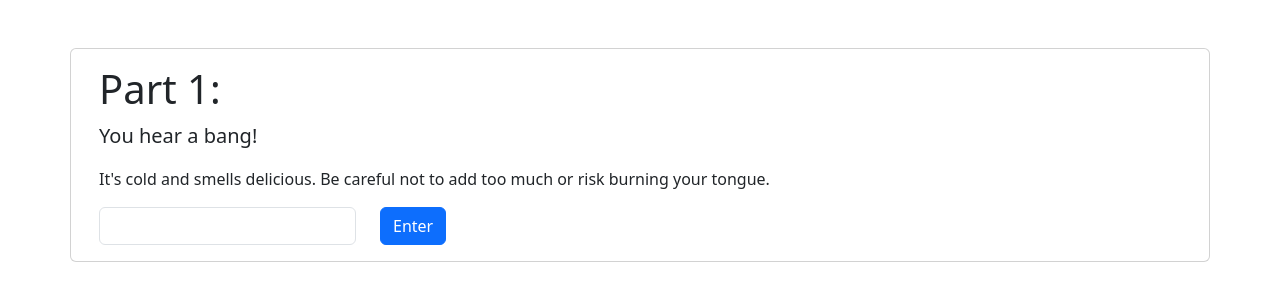
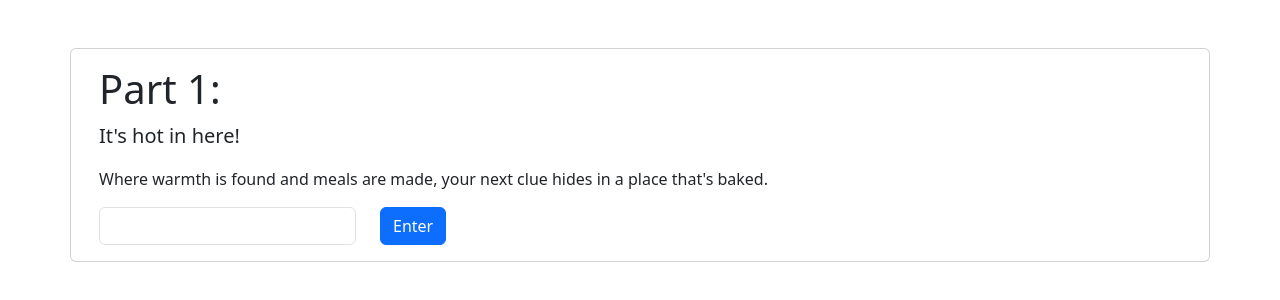
Before and after one commit to lpattersonn/finder-pro, a React (Create React App) app: page /first-page in a window 1280 px wide. Shown: the top 300 px of the page. Built offline with nearby package versions, Linux system fonts and the light colour scheme.

Commit message:
Update FirstPage.jsx

```diff
--- a/src/Components/FirstPage.jsx
+++ b/src/Components/FirstPage.jsx
@@ -22,8 +22,8 @@ export default function FirstPage() {
                 <div className="card">
                     <div className="card-body">
                         <h1>Part 1:</h1>
-                        <p className="lead">You hear a bang!</p>
-                        <p>It's cold and smells delicious. Be careful not to add too much or risk burning your tongue.</p>
+                        <p className="lead">It's hot in here!</p>
+                        <p>Where warmth is found and meals are made, your next clue hides in a place that's baked.</p>
                         <form onSubmit={(e) => {
                             setStatusMessage('');
                             handleSubmit(e)}}>
```
